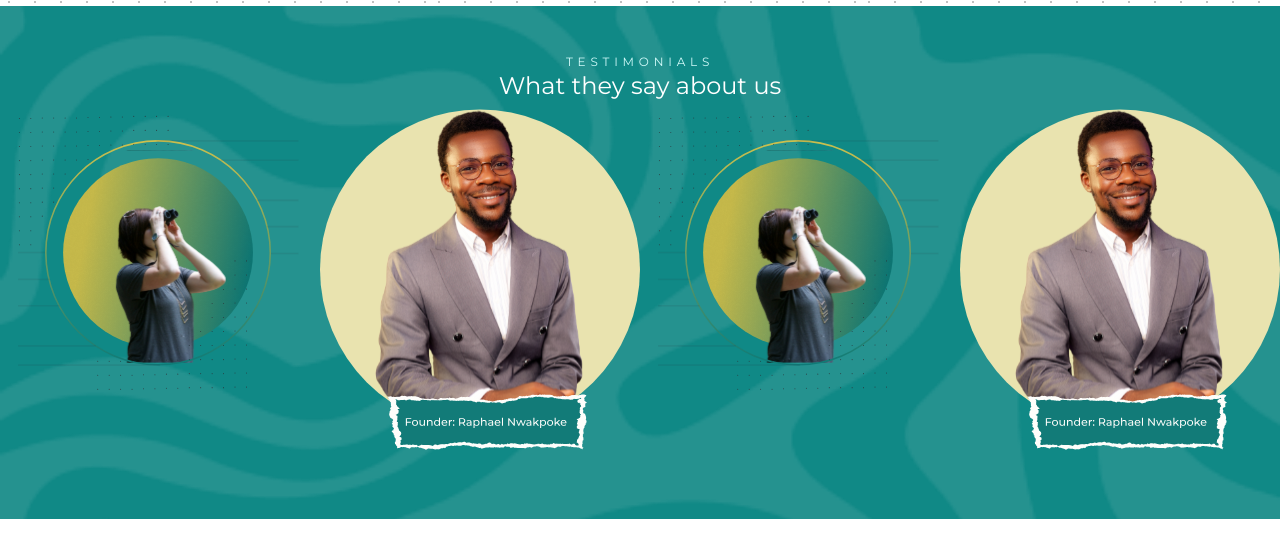
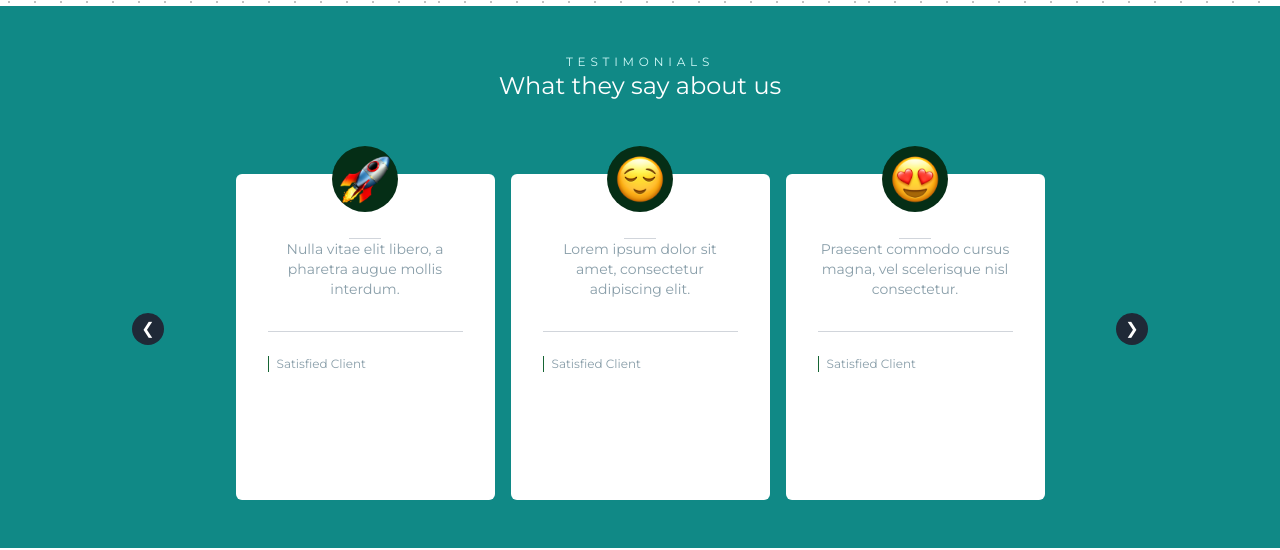
Before and after one commit to techmad60/Swift-Pen, a Next.js app: page / in a window 1280 px wide. Shown: the part 2226-2776 px from the top of the page. Built offline with nearby package versions, Linux system fonts and the light colour scheme.

Commit message:
almost there

```diff
--- a/app/globals.css
+++ b/app/globals.css
@@ -1,6 +1,9 @@
 @tailwind base;
 @tailwind components;
 @tailwind utilities;
+
+
+
 
 html {
   scroll-behavior: smooth;
--- a/app/layout.tsx
+++ b/app/layout.tsx
@@ -1,4 +1,5 @@
 import "./globals.css";
+
 export default function RootLayout({
   children,
 }: Readonly<{
--- a/components/Testimonials.tsx
+++ b/components/Testimonials.tsx
@@ -1,68 +1,191 @@
-"use client"
+"use client";
+import { useState } from "react";
+import Image from "next/image";
+
+export default function Testimonials() {
+    // State to track the active slide
+    const [currentIndex, setCurrentIndex] = useState(0);
+
+    // List of slides (images in this case)
+    const slides = [
+        {
+            img: "/images/emo1.png",
+            caption: "First slide label",
+            description: "Nulla vitae elit libero, a pharetra augue mollis interdum.",
+        },
+        {
+            img: "/images/emo2.png",
+            caption: "Second slide label",
+            description: "Lorem ipsum dolor sit amet, consectetur adipiscing elit.",
+        },
+        {
+            img: "/images/emo3.png",
+            caption: "Third slide label",
+            description: "Praesent commodo cursus magna, vel scelerisque nisl consectetur.",
+        },
+    ];
+
+    // Function to go to the next slide
+    const nextSlide = () => {
+        setCurrentIndex((currentIndex + 1) % slides.length);
+    };
+
+    // Function to go to the previous slide
+    const prevSlide = () => {
+        setCurrentIndex((currentIndex - 1 + slides.length) % slides.length);
+    };
+
+    return (
+        <section className="bg-btn-two-color">
+            <div className="flex flex-col items-center py-12">
+                <h2 className="text-text-color-two tracking-[0.4em] text-xs ">TESTIMONIALS</h2>
+                <p className="text-white lg:text-2xl mb-6">What they say about us</p>
+
+                <div className="relative w-full max-w-[17rem] lg:max-w-5xl overflow-hidden">
+                    <div className="text-h2-color flex justify-center items-center w-full space-x-4 lg:justify-center transition-transform duration-500 ease-in-out" style={{ transform: `translateX(-${currentIndex * 100}%)` }}>
+                        {slides.map((slide, index) => (
+                            <div className="bg-white items-center flex flex-col w-[259px] h-[326px] rounded-md mt-12 relative px-8 flex-shrink-0 ">
+                            <div className="rounded-full p-2 flex justify-center items-center bg-green-950  w-fit absolute -top-7" key={index}>
+                                    <Image
+                                    src={slide.img}
+                                    width={50}
+                                    height={50}
+                                    className="rounded-md"
+                                    alt="Craft three"
+                                    />
+                                </div>
+                            <hr className="mt-16 w-8 border-gray-300"/>
+
+                            <p className="text-sm text-center">{slide.description}</p>
+
+                            <hr className="mt-8 w-full border-gray-300"/>
+                            <p className="border-l border-green-800 text-xs mt-6 self-start pl-2">Satisfied Client</p>
+                        </div>
+                        ))}
+
+                    </div>
+
+                    <button
+                        className="absolute top-1/2 left-1 bg-gray-800 text-white p-2 rounded-full h-[2rem] w-[2rem] flex justify-center items-center"
+                        onClick={prevSlide}
+                    >
+                        &#10094;
+                    </button>
+                    <button
+                        className="absolute top-1/2 right-1 bg-gray-800 text-white p-2 rounded-full h-[2rem] w-[2rem] flex justify-center items-center"
+                        onClick={nextSlide}
+                    >
+                        &#10095;
+                    </button>
+                </div>
+            </div>
+        </section>
+    );
+}
+
+{/*
     import Image from "next/image"
-import { Swiper, SwiperSlide } from 'swiper/react';
-import { Navigation, Pagination, Scrollbar, A11y } from 'swiper/modules';
-import 'swiper/css';
-// import styles from '../styles/Testimonials.module.css';
-import 'swiper/css/navigation';
-import 'swiper/css/pagination';
-import 'swiper/css/scrollbar';
-
 export default function Testimonials() {
     return (
         <section className="bg-btn-two-color">
-            <div className="flex flex-col items-center bg-curved-pattern bg-no-repeat bg-cover py-12">
+                <div className="flex flex-col items-center bg-curved-pattern py-12">
                     <h2 className="text-text-color-two tracking-[0.4em] text-xs ">TESTIMONIALS</h2>
                     <p className="text-white lg:text-2xl">What they say about us</p>
-                <Swiper modules={[Navigation, Pagination, Scrollbar, A11y]}
-                    slidesPerView={4}
-                    navigation
-                    pagination={{ clickable: true }}
-                    speed={0}
-                    scrollbar={{ draggable: true }}
-                    onSwiper={(swiper) => console.log(swiper)}
-                    onSlideChange={() => console.log('slide change')}>
-                    <SwiperSlide className="">
+                    <div className="text-h2-color flex flex-col items-center w-full lg:flex-row space-x-4 lg:justify-center">
+                        <div className="bg-white items-center flex flex-col w-[259px] h-[326px] rounded-md mt-12 relative px-8  ">
+                            <div className="rounded-full p-2 flex justify-center items-center bg-green-950  w-fit absolute -top-7">
                                 <Image
-                            src={"/images/hero.svg"}
-                            width={400}
-                            height={400}
-                            alt="Hero Image"
+                                src={"/images/happpy.png"}
+                                width={50}
+                                height={50}
+                                className="rounded-md"
+                                alt="Craft three"
                                 />
-                    </SwiperSlide>
-                    <SwiperSlide className="">
+                            </div>
+                            <hr className="mt-16 w-8 border-gray-300"/>
+                            <div className="flex items-center gap-2 my-4">
                                 <Image
-                            src={"/images/founder.svg"}
-                            width={400}
-                            height={400}
-                            alt="Hero Image"
+                                src={"/images/stars.svg"}
+                                width={81}
+                                height={16}
+                                className="rounded-md"
+                                alt="Craft three"
                                 />
-                    </SwiperSlide>
-                    <SwiperSlide className="">
+                                <p className="">5.0</p>
+                            </div>
+                            <p className="text-sm text-center">Very easy with communication. Competent in providing services. Committed to achieving excellent results. </p>
+
+                            <hr className="mt-8 w-full border-gray-300"/>
+                            <p className="border-l border-green-800 text-xs mt-6 self-start pl-2">Satisfied Client</p>
+                            </div>
+                            <div className="bg-white items-center flex flex-col w-[259px] h-[326px] rounded-md mt-12 relative px-8">
+                            <div className="rounded-full p-2 flex justify-center items-center bg-green-950 w-fit absolute -top-7">
                                 <Image
-                            src={"/images/hero.svg"}
-                            width={400}
-                            height={400}
-                            alt="Hero Image"
+                                src={"/images/happpy.png"}
+                                width={50}
+                                height={50}
+                                className="rounded-md"
+                                alt="Craft three"
                                 />
-                    </SwiperSlide>
-                    <SwiperSlide className="">
+                            </div>
+                            <hr className="mt-16 w-8 border-gray-300"/>
+                            <div className="flex items-center gap-2 my-4">
                                 <Image
-                            src={"/images/founder.svg"}
-                            width={400}
-                            height={400}
-                            alt="Hero Image"
+                                src={"/images/stars.svg"}
+                                width={81}
+                                height={16}
+                                className="rounded-md"
+                                alt="Craft three"
                                 />
-                    </SwiperSlide>
+                                <p className="">5.0</p>
+                            </div>
+                            <p className="text-sm text-center">Very easy with communication. Competent in providing services. Committed to achieving excellent results. </p>
 
+                            <hr className="mt-8 w-full border-gray-300"/>
+                            <p className="border-l border-green-800 text-xs mt-6 self-start pl-2">Satisfied Client</p>
+                            </div>
+                            <div className="bg-white items-center flex flex-col w-[259px] h-[326px] rounded-md mt-12 relative px-8">
+                            <div className="rounded-full p-2 flex justify-center items-center bg-green-950 w-fit absolute -top-7">
+                                <Image
+                                src={"/images/happpy.png"}
+                                width={50}
+                                height={50}
+                                className="rounded-md"
+                                alt="Craft three"
+                                />
+                            </div>
+                            <hr className="mt-16 w-8 border-gray-300"/>
+                            <div className="flex items-center gap-2 my-4">
+                                <Image
+                                src={"/images/stars.svg"}
+                                width={81}
+                                height={16}
+                                className="rounded-md"
+                                alt="Craft three"
+                                />
+                                <p className="">5.0</p>
+                            </div>
+                            <p className="text-sm text-start">Very easy with communication. Competent in providing services. Committed to achieving excellent results. </p>
 
-
-                </Swiper>
+                            <hr className="mt-8 w-full border-gray-300"/>
+                            <p className="border-l border-green-800 text-xs mt-6 self-start pl-2">Satisfied Client</p>
+                        </div>
+                    </div>
                 </div>
             </section>
     )
 }
-{/* <SwiperSlide className={`${styles.swiperSlide} items-center flex flex-col w-[259px] h-[326px] rounded-md mt-12 relative px-8 justify-center bg-lime-300`}>
+
+
+
+
+
+
+
+
+
+
+    <SwiperSlide items-center flex flex-col w-[259px] h-[326px] rounded-md mt-12 relative px-8 justify-center bg-lime-300`}>
                             <div className="rounded-full p-2 flex justify-center items-center bg-green-950  w-fit absolute -top-7">
                                 <Image
                                 src={"/images/emo1.png"}
--- a/package.json
+++ b/package.json
@@ -14,13 +14,13 @@
     "next": "14.2.14",
     "react": "^18",
     "react-dom": "^18",
-    "react-icons": "^5.3.0",
-    "swiper": "^11.1.14"
+    "react-icons": "^5.3.0"
   },
   "devDependencies": {
     "@types/node": "^20",
     "@types/react": "^18",
     "@types/react-dom": "^18",
+    "@types/react-slick": "^0.23.13",
     "eslint": "^8",
     "eslint-config-next": "14.2.14",
     "postcss": "^8",
```
Also changed, not shown: 1 other file (tests, documents, lock files or other folders). Lines whose indentation alone changed are shown as unchanged.
